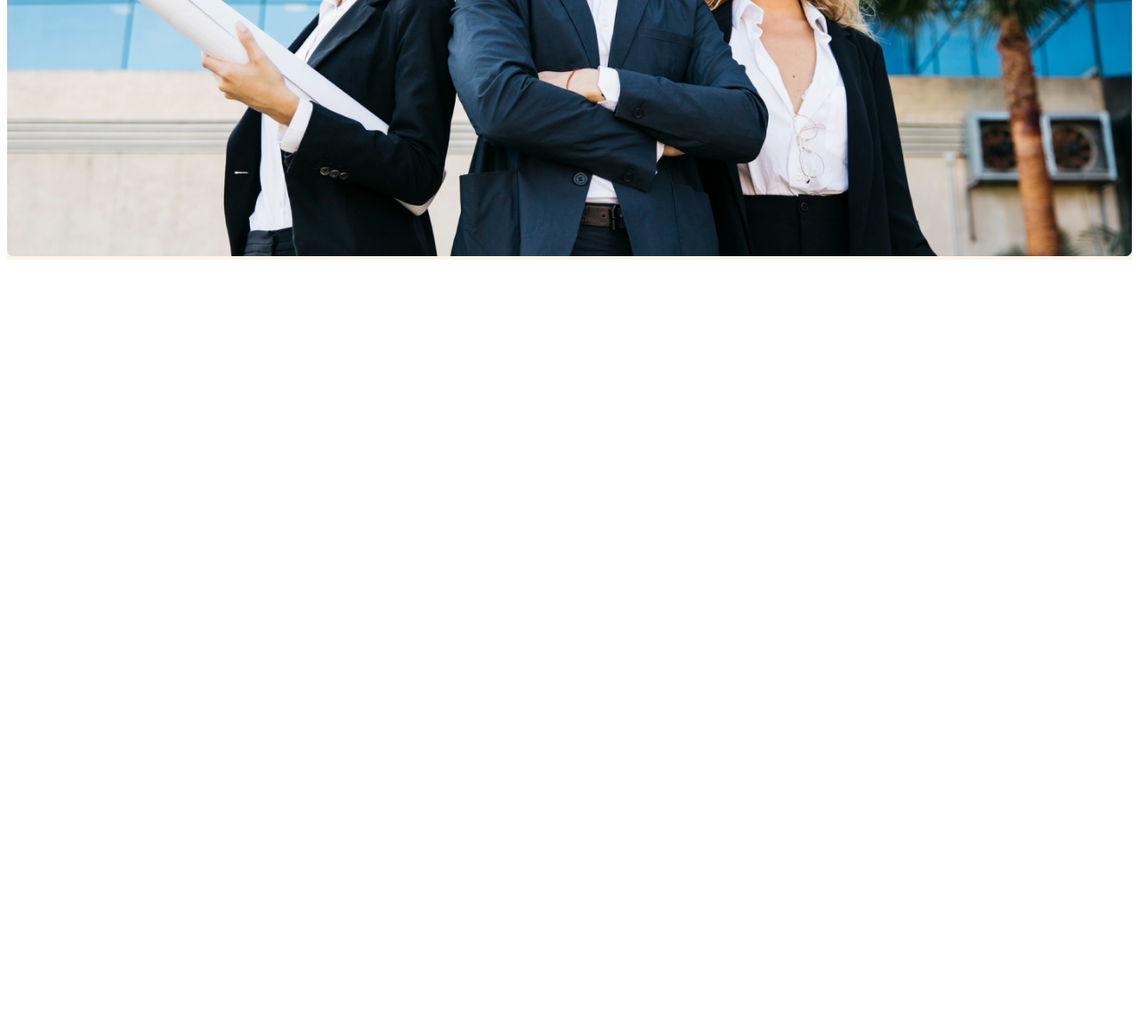
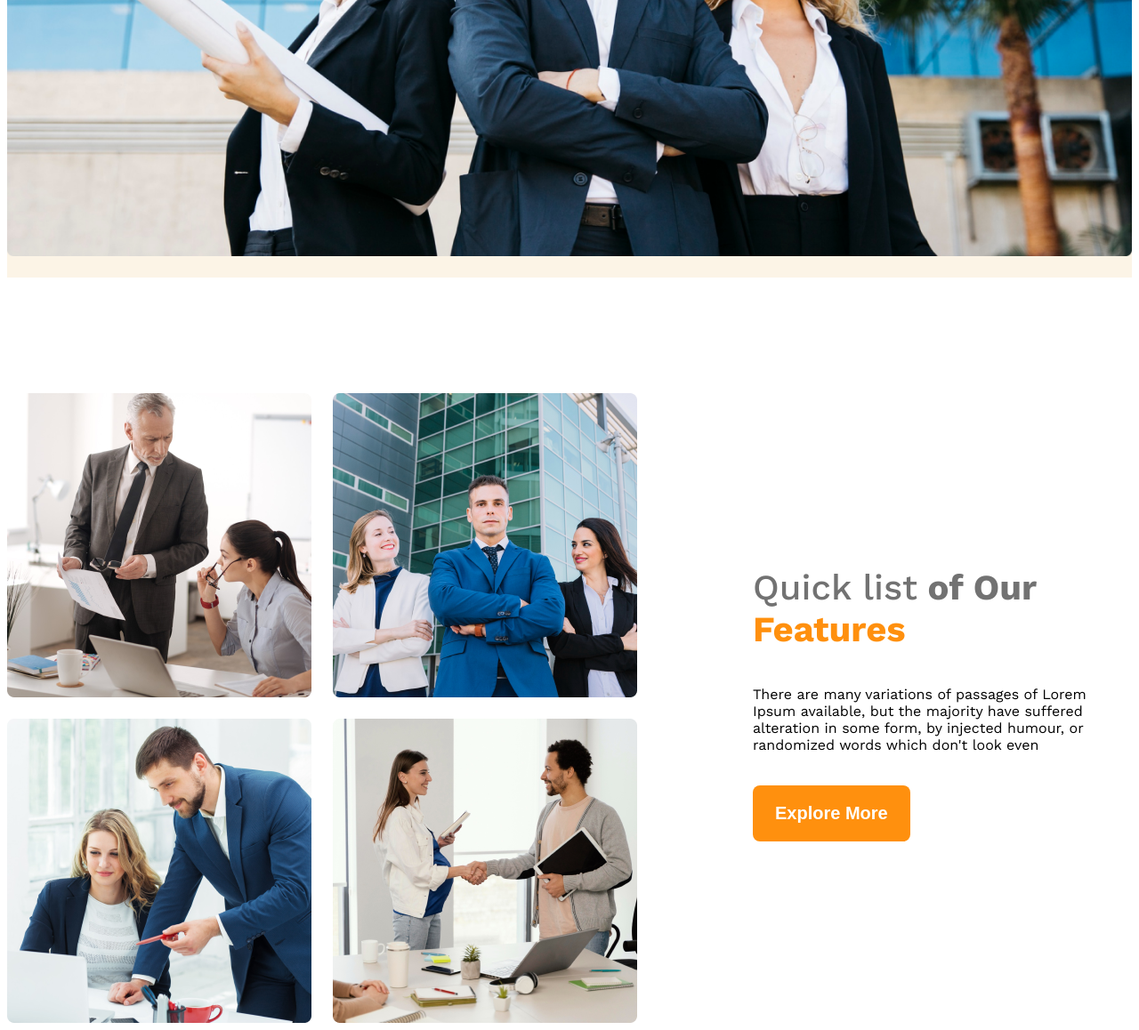
Before and after one commit to Any-Man21/G3-Website, a plain HTML site: page index.html in a window 1280 px wide. Shown: the part 962-2120 px from the top of the page at 89% size. Before the commit the page ends 1262 px from the top, so only its background shows below. Drawn offline with nearby package versions, Linux system fonts and the light colour scheme; a web font is replaced by a local one.

Commit message:
modified for medium devices

```diff
--- a/index.html
+++ b/index.html
@@ -34,7 +34,22 @@
     </header>
 
     <main>
+        <section class="teams display-flex">
+            <div class="team-img-container">
+                <img src="images/team1.png" alt="Two architects discussing">
+                <img src="images/team2.png" alt="Three Professional Architects">
+                <img src="images/team3.png" alt="Work-time">
+                <img src="images/team4.png" alt=" Communication">
+            </div>
 
+            <div class="our-features">
+                <h3 class="feature-title"><span id="quick-list" class="text-light-gray">Quick list</span> <span class="text-light-gray">of Our</span> <span class="text-primary">Features</span></h3>
+                <p class="feature-description">There are many variations of passages of Lorem Ipsum available, but the majority have suffered alteration in some form, by injected humour, or randomized words which don't look even</p>
+                <button class="btn-p">Explore More</button>
+            </div>
+
+
+        </section>
     </main>
 
 
--- a/styles.css
+++ b/styles.css
@@ -16,6 +16,13 @@
 .text-gray{
     color: #424242;
 }
+
+
+
+.text-primary{
+    color: #FF900E;
+}
+
 
 .text-light-gray{
     color: #727272;
@@ -36,6 +43,27 @@
     margin-bottom: 50px;
     margin-top: 20px;
 }
+
+.our-features{
+    margin-left: 130px;
+    max-width: 530px;
+}
+
+
+
+main{
+    max-width: 1440px;
+    margin: 0 auto;
+}
+
+main > section{
+    margin-top: 130px;
+}
+
+
+
+
+
 
 /* Header styles */
 
@@ -89,13 +117,60 @@
 
 .bnr-img{
     width: 100%;
+    padding-bottom: 20px;
 }
+
+
+
+
+
+/* team and features  */
+.teams{
+    align-items: center;
+}
+.team-img-container{
+    display: grid;
+    grid-template-columns: repeat(2, 1fr);
+    gap: 24px;
+}
+
+.feature-title{
+    font-size: 2.5rem;
+    font-weight: 700;
+}
+
+#quick-list{
+    font-weight: 500;
+}
+
 
 
 /* responsive workload */
 @media screen  and (max-width: 576px){
-    .navbar, .nav-links{
+    .navbar, .nav-links, .teams{
         flex-direction: column;
     }
+    .team-img-container{
+        grid-template-columns: repeat(1, 1fr);
+    }
+
+    .our-features{
+        text-align: center;
+        margin: 30px auto;
+    }
+
 
 }
+
+/* medium device */
+
+@media screen and (min-width: 576px) and (max-width:992px){
+    .teams{
+        flex-direction: column;
+        text-align: center;
+    }
+    .our-features{
+        text-align: center;
+        margin: 30px auto;
+    }
+}
```
